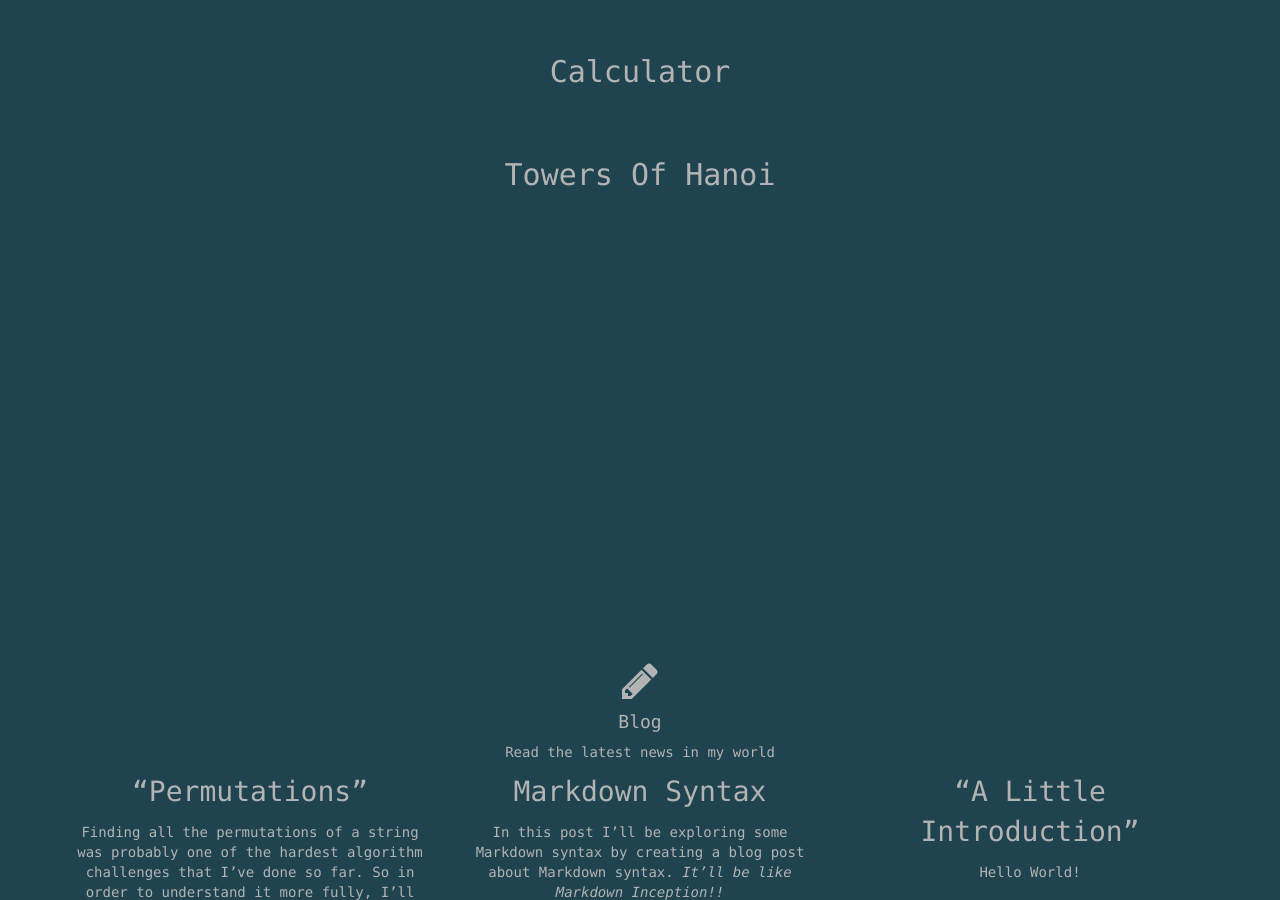
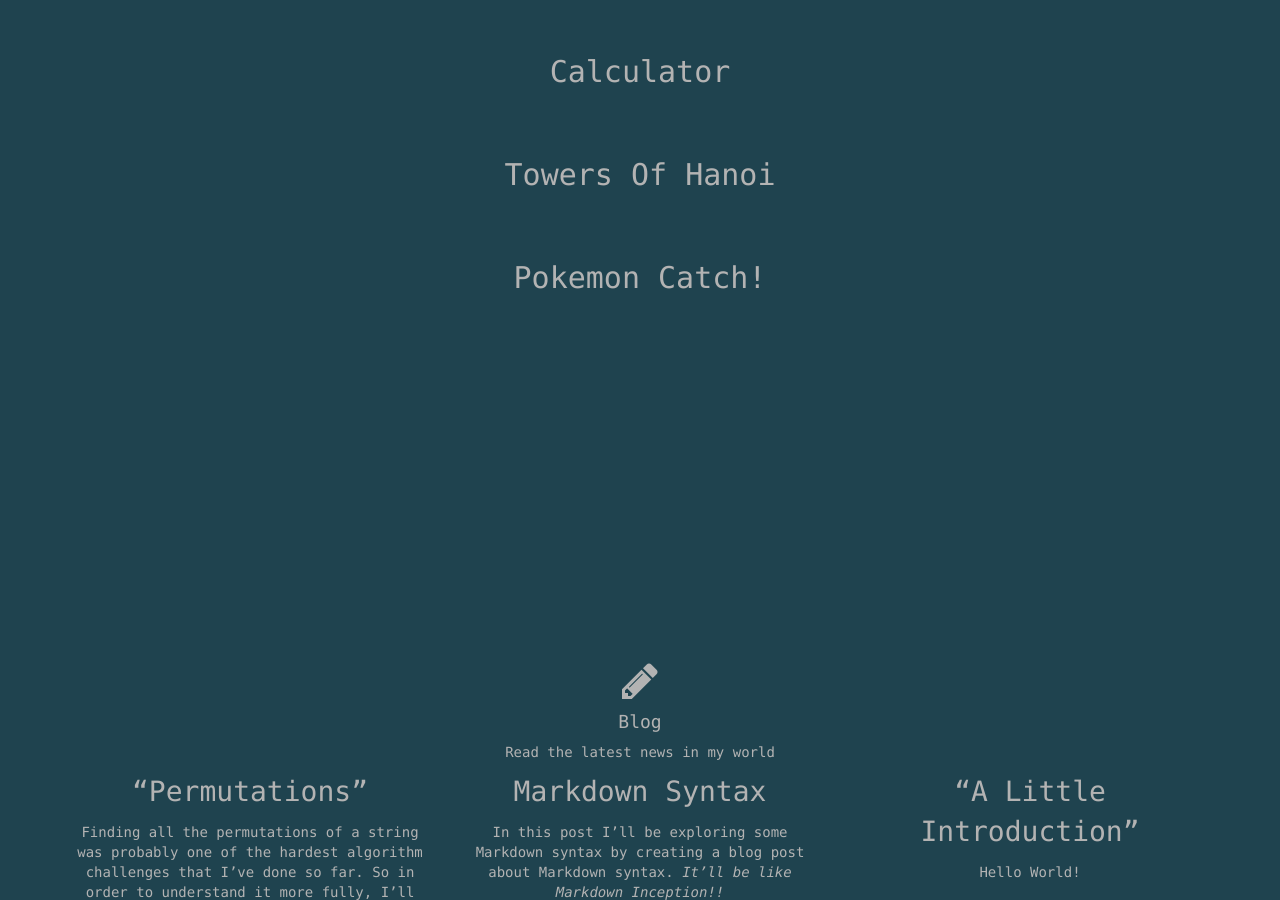
Before and after one commit to patrickshaughnessy/patrickshaughnessy.github.io, a Jekyll site: the page built from index.html, in a window 1280 px wide and 900 px high, scrolled down 2040 px. Built offline with Jekyll 4.4.1, drawn with Linux system fonts in a browser that asks for light colours; nearby versions of some CDN libraries; comment, search, counter and statistics services are not loaded.

Commit message:
add pokemon catcher game to projects

```diff
--- a/index.html
+++ b/index.html
@@ -107,6 +107,10 @@ layout: default
             <h2>
               <a href="http://patrickshaughnessy.github.io/Towers-of-Hanoi/">Towers Of Hanoi</a>
             </h2>
+            <br><br>
+            <h2>
+              <a href="http://patrickshaughnessy.github.io/Pokemon-Game/">Pokemon Catch!</a>
+            </h2>
 
           </div>
         </div>
```
